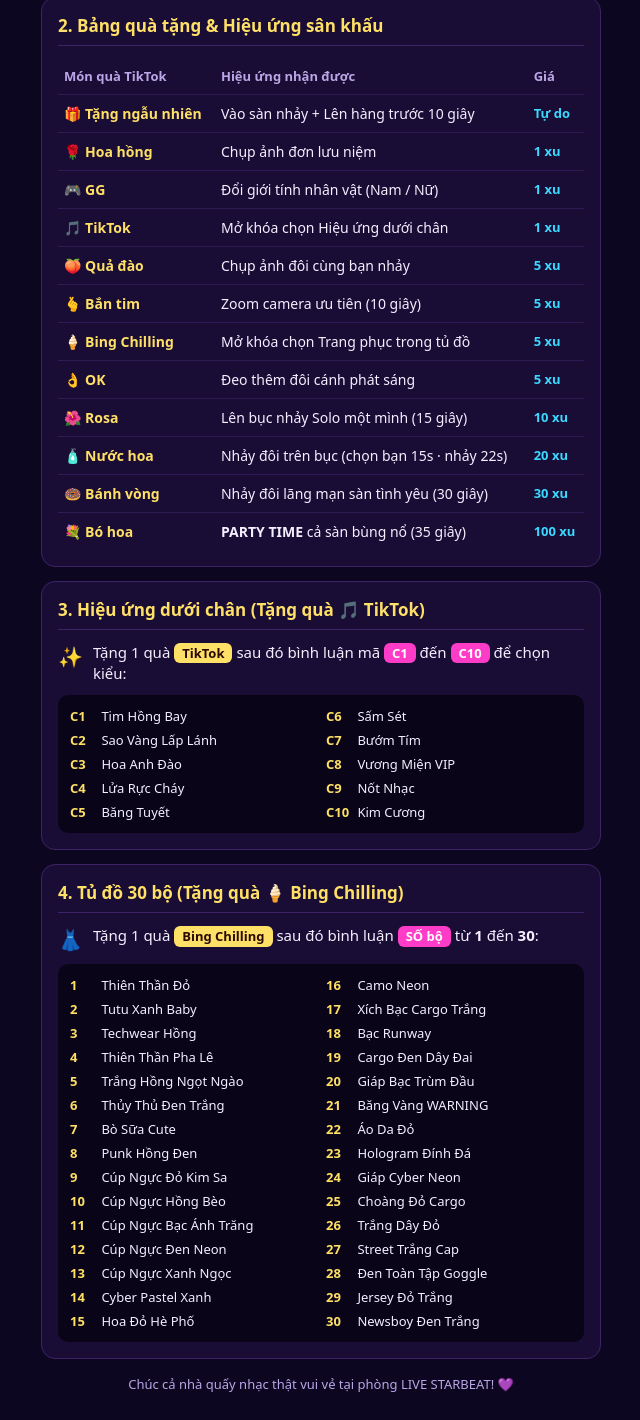
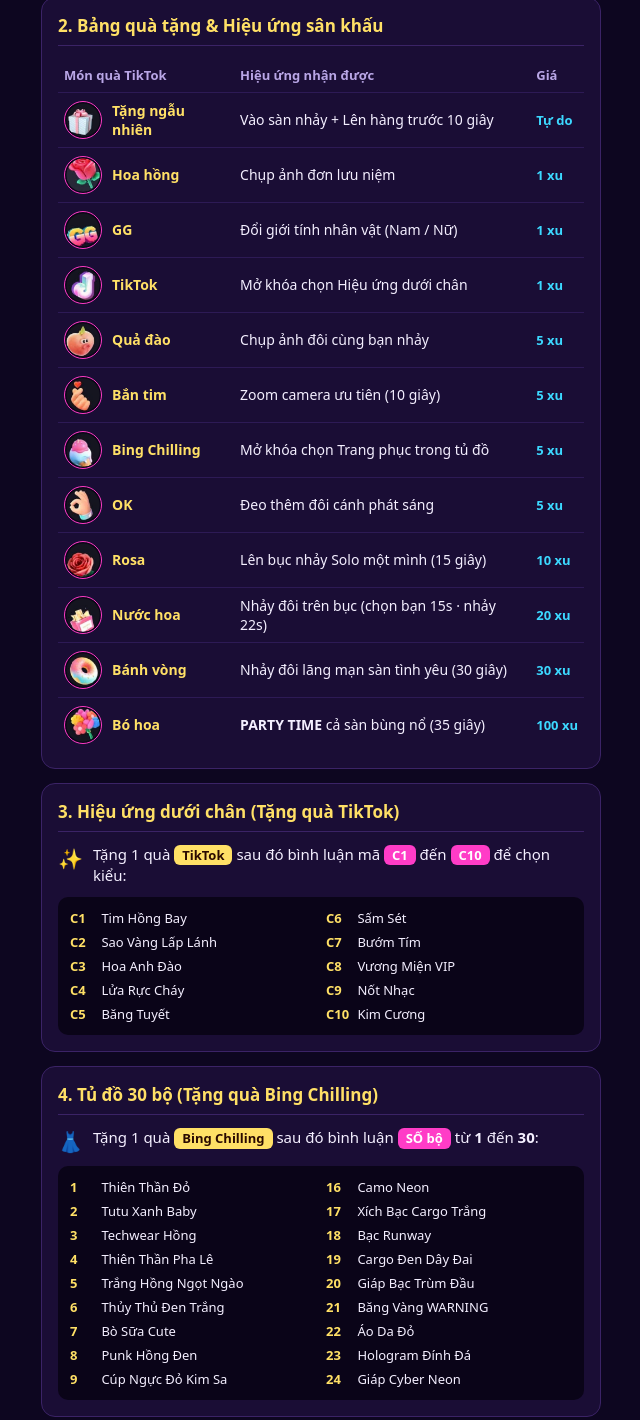
Before and after one commit to huongdanstarbeat/huongdanstarbeat.github.io, a plain HTML site: page index.html in a window 1280 px wide. Shown: the part 443-1863 px from the top of the page, without its empty margins (319-959 px from the left). Drawn offline with Linux system fonts and the light colour scheme.

Commit message:
Update index.html

```diff
--- a/index.html
+++ b/index.html
@@ -49,10 +49,18 @@
     .nhan.vang { background: #ffe066; color: #2a0a00; }
     .nhan.xanh { background: #3cd8ff; color: #06243a; }
     table { width: 100%; border-collapse: collapse; font-size: 14px; }
-    th, td { padding: 9px 6px; text-align: left; border-bottom: 1px solid #2d1a55; }
+    th, td { padding: 8px 6px; text-align: left; border-bottom: 1px solid #2d1a55; vertical-align: middle; }
     th { color: #b9a6e6; font-size: 13px; }
     tr:last-child td { border-bottom: none; }
-    .qua { font-weight: 800; color: #ffe066; }
+    .o-qua { display: flex; align-items: center; gap: 10px; font-weight: 800; color: #ffe066; }
+    .o-qua img {
+      width: 38px; height: 38px; object-fit: cover; border-radius: 50%;
+      background: #0a0418; border: 1.5px solid #ff3cc7; flex-shrink: 0;
+    }
+    .o-qua span.emj {
+      width: 38px; height: 38px; display: inline-flex; align-items: center; justify-content: center;
+      font-size: 22px; background: #0a0418; border-radius: 50%; border: 1px solid #3b2366; flex-shrink: 0;
+    }
     .xu { color: #3cd8ff; font-weight: 700; font-size: 13px; white-space: nowrap; }
     .luoi-so {
       display: grid; grid-template-columns: repeat(2, 1fr); gap: 6px 10px;
@@ -106,71 +114,71 @@
           <th>Giá</th>
         </tr>
         <tr>
-          <td class="qua">🎁 Tặng ngẫu nhiên</td>
+          <td><div class="o-qua"><img src="hop-qua.png" onerror="this.outerHTML='<span class=emj>🎁</span>'"><span>Tặng ngẫu nhiên</span></div></td>
           <td>Vào sàn nhảy + Lên hàng trước 10 giây</td>
           <td class="xu">Tự do</td>
         </tr>
         <tr>
-          <td class="qua">🌹 Hoa hồng</td>
+          <td><div class="o-qua"><img src="hoa-hong.png" onerror="this.outerHTML='<span class=emj>🌹</span>'"><span>Hoa hồng</span></div></td>
           <td>Chụp ảnh đơn lưu niệm</td>
           <td class="xu">1 xu</td>
         </tr>
         <tr>
-          <td class="qua">🎮 GG</td>
+          <td><div class="o-qua"><img src="gg.png" onerror="this.outerHTML='<span class=emj>🎮</span>'"><span>GG</span></div></td>
           <td>Đổi giới tính nhân vật (Nam / Nữ)</td>
           <td class="xu">1 xu</td>
         </tr>
         <tr>
-          <td class="qua">🎵 TikTok</td>
+          <td><div class="o-qua"><img src="tiktok.png" onerror="this.outerHTML='<span class=emj>🎵</span>'"><span>TikTok</span></div></td>
           <td>Mở khóa chọn Hiệu ứng dưới chân</td>
           <td class="xu">1 xu</td>
         </tr>
         <tr>
-          <td class="qua">🍑 Quả đào</td>
+          <td><div class="o-qua"><img src="qua-dao.png" onerror="this.outerHTML='<span class=emj>🍑</span>'"><span>Quả đào</span></div></td>
           <td>Chụp ảnh đôi cùng bạn nhảy</td>
           <td class="xu">5 xu</td>
         </tr>
         <tr>
-          <td class="qua">🫰 Bắn tim</td>
+          <td><div class="o-qua"><img src="ban-tim.png" onerror="this.outerHTML='<span class=emj>🫰</span>'"><span>Bắn tim</span></div></td>
           <td>Zoom camera ưu tiên (10 giây)</td>
           <td class="xu">5 xu</td>
         </tr>
         <tr>
-          <td class="qua">🍦 Bing Chilling</td>
+          <td><div class="o-qua"><img src="bing-chilling.png" onerror="this.outerHTML='<span class=emj>🍦</span>'"><span>Bing Chilling</span></div></td>
           <td>Mở khóa chọn Trang phục trong tủ đồ</td>
           <td class="xu">5 xu</td>
         </tr>
         <tr>
-          <td class="qua">👌 OK</td>
+          <td><div class="o-qua"><img src="ok.png" onerror="this.outerHTML='<span class=emj>👌</span>'"><span>OK</span></div></td>
           <td>Đeo thêm đôi cánh phát sáng</td>
           <td class="xu">5 xu</td>
         </tr>
         <tr>
-          <td class="qua">🌺 Rosa</td>
+          <td><div class="o-qua"><img src="rosa.png" onerror="this.outerHTML='<span class=emj>🌺</span>'"><span>Rosa</span></div></td>
           <td>Lên bục nhảy Solo một mình (15 giây)</td>
           <td class="xu">10 xu</td>
         </tr>
         <tr>
-          <td class="qua">🧴 Nước hoa</td>
+          <td><div class="o-qua"><img src="nuoc-hoa.png" onerror="this.outerHTML='<span class=emj>🧴</span>'"><span>Nước hoa</span></div></td>
           <td>Nhảy đôi trên bục (chọn bạn 15s · nhảy 22s)</td>
           <td class="xu">20 xu</td>
         </tr>
         <tr>
-          <td class="qua">🍩 Bánh vòng</td>
+          <td><div class="o-qua"><img src="banh-vong.png" onerror="this.outerHTML='<span class=emj>🍩</span>'"><span>Bánh vòng</span></div></td>
           <td>Nhảy đôi lãng mạn sàn tình yêu (30 giây)</td>
           <td class="xu">30 xu</td>
         </tr>
         <tr>
-          <td class="qua">💐 Bó hoa</td>
+          <td><div class="o-qua"><img src="bo-hoa.png" onerror="this.outerHTML='<span class=emj>💐</span>'"><span>Bó hoa</span></div></td>
           <td><b>PARTY TIME</b> cả sàn bùng nổ (35 giây)</td>
           <td class="xu">100 xu</td>
         </tr>
       </table>
     </div>
 
-    <!-- PHẦN 3: HIỆU ỨNG CHÂN (QUÀ TIKTOK) -->
+    <!-- PHẦN 3: HIỆU ỨNG CHÂN -->
     <div class="the">
-      <h2>3. Hiệu ứng dưới chân (Tặng quà 🎵 TikTok)</h2>
+      <h2>3. Hiệu ứng dưới chân (Tặng quà TikTok)</h2>
       <div class="dong">
         <span class="icon">✨</span>
         <div>Tặng 1 quà <span class="nhan vang">TikTok</span> sau đó bình luận mã <span class="nhan">C1</span> đến <span class="nhan">C10</span> để chọn kiểu:</div>
@@ -189,9 +197,9 @@
       </div>
     </div>
 
-    <!-- PHẦN 4: TỦ ĐỒ 30 BỘ (QUÀ BING CHILLING) -->
+    <!-- PHẦN 4: TỦ ĐỒ 30 BỘ -->
     <div class="the">
-      <h2>4. Tủ đồ 30 bộ (Tặng quà 🍦 Bing Chilling)</h2>
+      <h2>4. Tủ đồ 30 bộ (Tặng quà Bing Chilling)</h2>
       <div class="dong">
         <span class="icon">👗</span>
         <div>Tặng 1 quà <span class="nhan vang">Bing Chilling</span> sau đó bình luận <span class="nhan">SỐ bộ</span> từ <b>1</b> đến <b>30</b>:</div>
@@ -215,36 +223,3 @@
         <div><b>23</b> Hologram Đính Đá</div>
         <div><b>9</b> Cúp Ngực Đỏ Kim Sa</div>
         <div><b>24</b> Giáp Cyber Neon</div>
-        <div><b>10</b> Cúp Ngực Hồng Bèo</div>
-        <div><b>25</b> Choàng Đỏ Cargo</div>
-        <div><b>11</b> Cúp Ngực Bạc Ánh Trăng</div>
-        <div><b>26</b> Trắng Dây Đỏ</div>
-        <div><b>12</b> Cúp Ngực Đen Neon</div>
-        <div><b>27</b> Street Trắng Cap</div>
-        <div><b>13</b> Cúp Ngực Xanh Ngọc</div>
-        <div><b>28</b> Đen Toàn Tập Goggle</div>
-        <div><b>14</b> Cyber Pastel Xanh</div>
-        <div><b>29</b> Jersey Đỏ Trắng</div>
-        <div><b>15</b> Hoa Đỏ Hè Phố</div>
-        <div><b>30</b> Newsboy Đen Trắng</div>
-      </div>
-    </div>
-
-    <div class="luu-y">
-      Chúc cả nhà quẩy nhạc thật vui vẻ tại phòng LIVE STARBEAT! 💜
-    </div>
-  </div>
-
-  <!-- Tự động đổi link kênh TikTok nếu đường dẫn có thêm ?kenh=ten_kenh -->
-  <script>
-    const params = new URLSearchParams(location.search);
-    const kenh = params.get('kenh');
-    if (kenh) {
-      const idSach = kenh.replace(/^@+/, '').trim();
-      const nut = document.getElementById('linkTikTok');
-      nut.href = 'https://tiktok.com@' + idSach;
-      nut.textContent = '🎵 Theo dõi @' + idSach;
-    }
-  </script>
-</body>
-</html>
```
